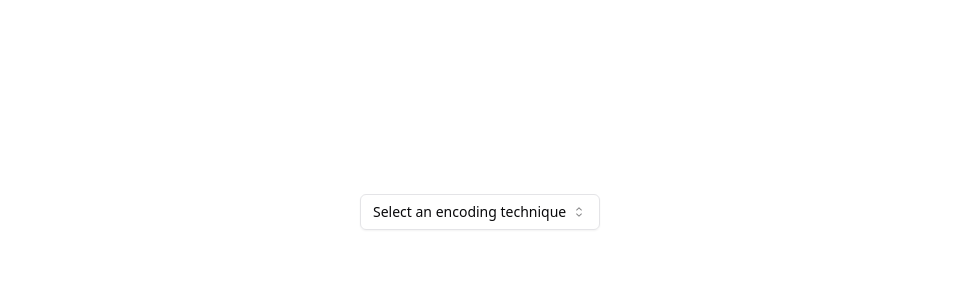
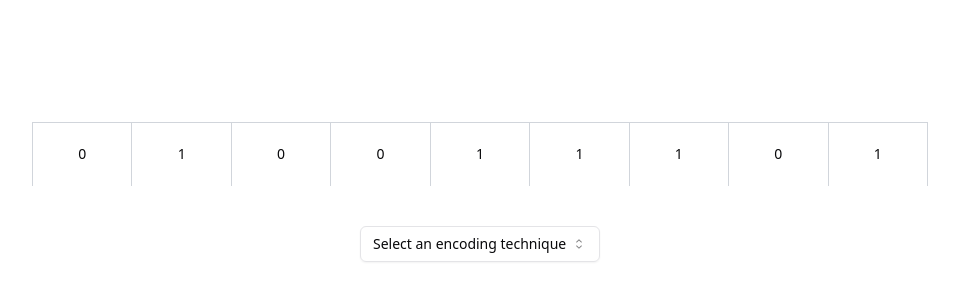
Before and after one commit to harknoel/BontilaoHarkNoelLabExer9, a React (Vite) app: page / in a window 1280 px wide. Shown: the part 188-488 px from the top of the page, without its empty margins (160-1119 px from the left). Built offline with nearby package versions, Linux system fonts and the light colour scheme.

Commit message:
feat(web): add input as table header

```diff
--- a/src/components/Table/TableComponent.tsx
+++ b/src/components/Table/TableComponent.tsx
@@ -6,16 +6,18 @@ import React from "react";
 
 const TableComponent = ({
   scheme,
+  input,
   result,
 }: {
   scheme: string;
+  input: number[];
   result: SignalLevel[];
 }) => {
   return (
     <Table className="table-fixed border-collapse">
       <TableBody>
         <TableRow>
-          {[...result].map((bit, index) => (
+          {[...input].map((bit, index) => (
             <TableCell
               colSpan={2}
               key={`head-${index}`}
--- a/src/pages/Scheme/Scheme.tsx
+++ b/src/pages/Scheme/Scheme.tsx
@@ -21,7 +21,7 @@ const Scheme = () => {
   return (
     <div className="h-screen w-screen flex flex-col justify-center items-center">
       <div className="max-w-4xl">
-        <TableComponent scheme={selectedEncoding} result={result}></TableComponent>
+        <TableComponent scheme={selectedEncoding} input={input} result={result}></TableComponent>
       </div>
       <div className="p-10">
         <SelectComponent
```
